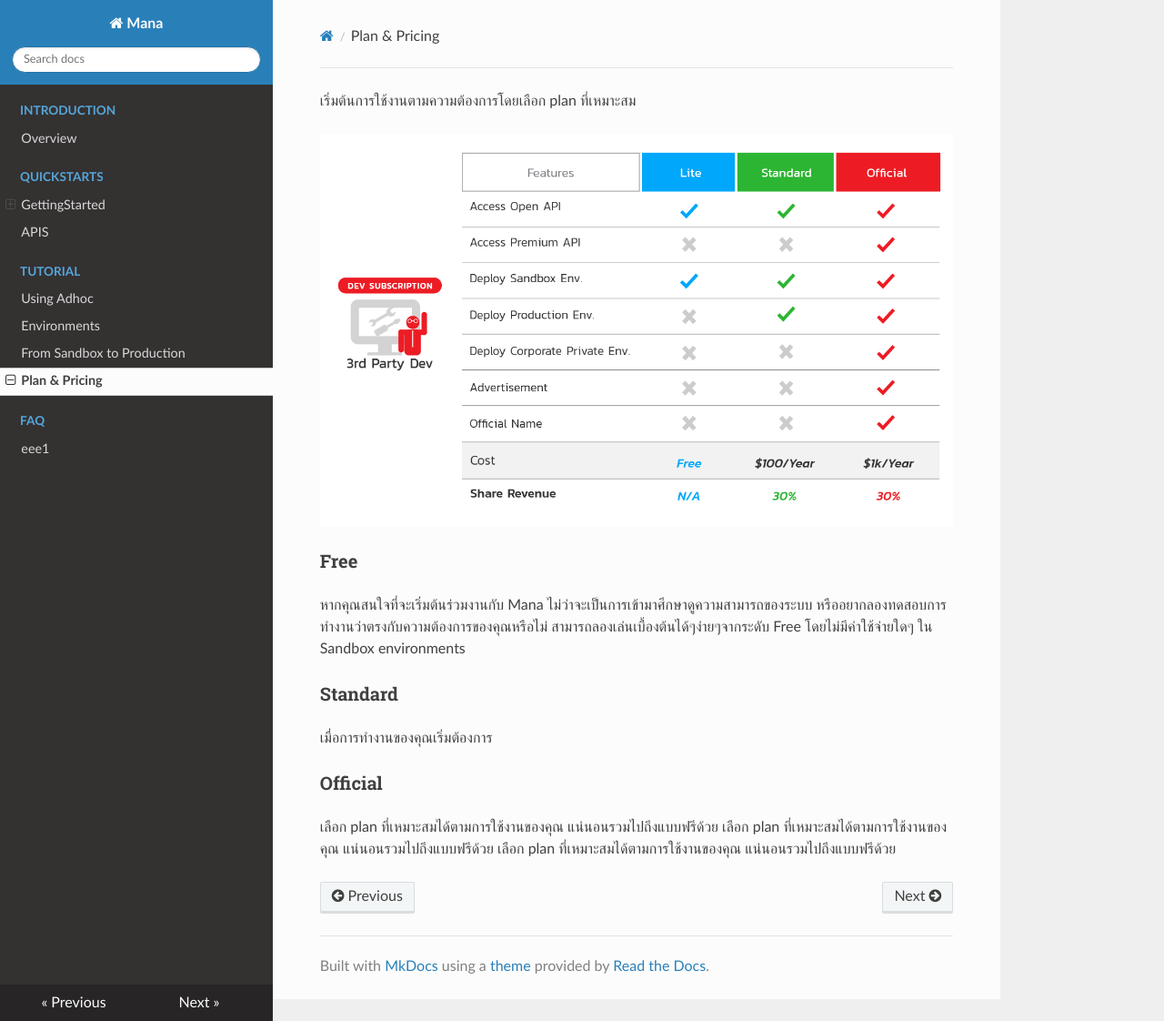
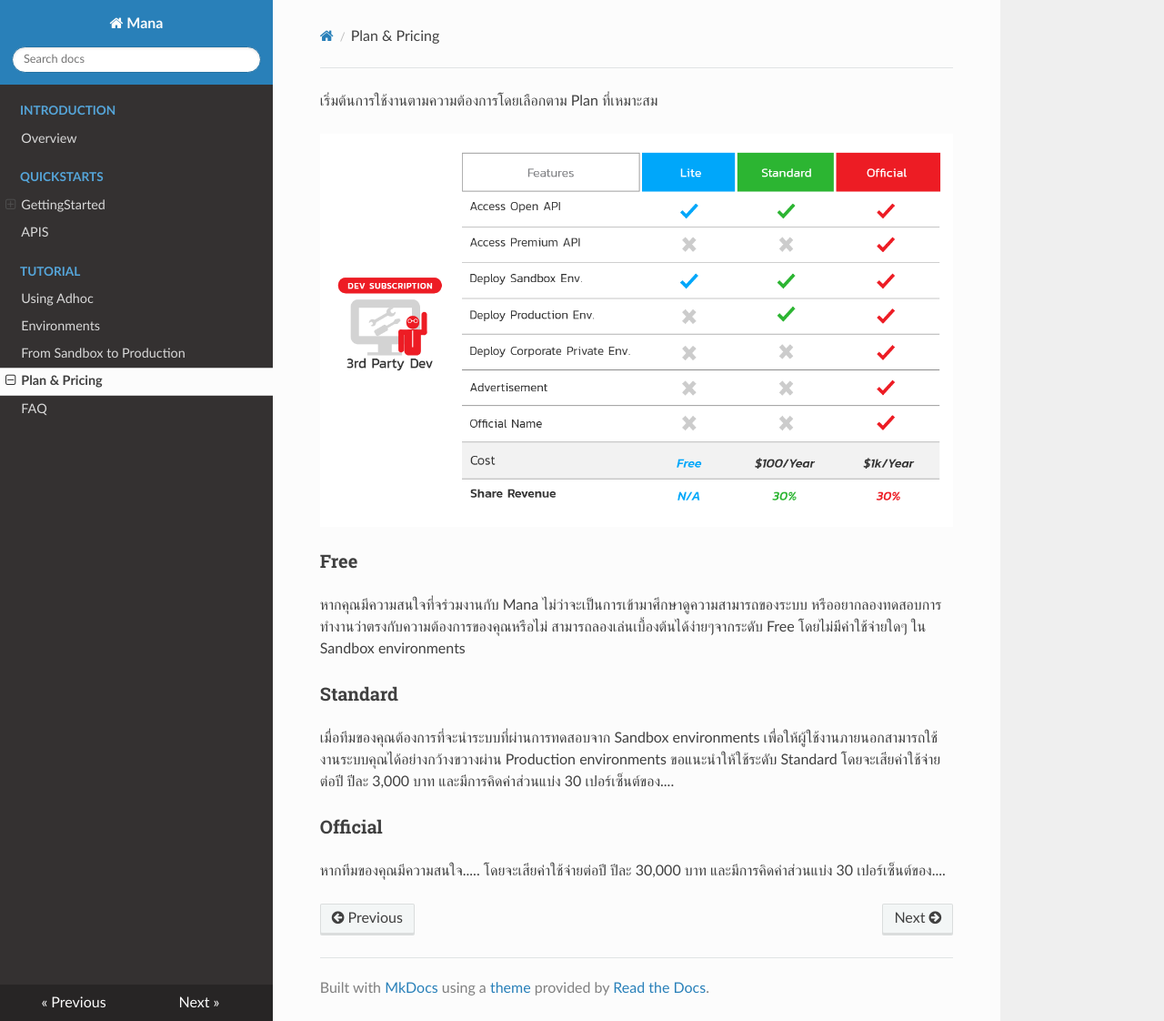
Before and after one commit to group-thes/doc-mana-dev, an MkDocs documentation site: the page built from docs/Plan&Pricing/Plan&Pricing.md, in a window 1280 px wide and 1122 px high. Shown: the whole window at 91% size. Built offline with MkDocs 1.6.1, drawn with Linux system fonts in a browser that asks for light colours; nearby versions of some CDN libraries.

Commit message:
add detail in official tier

```diff
--- a/docs/Plan&Pricing/Plan&Pricing.md
+++ b/docs/Plan&Pricing/Plan&Pricing.md
@@ -1,14 +1,13 @@
-เริ่มต้นการใช้งานตามความต้องการโดยเลือก plan ที่เหมาะสม
+เริ่มต้นการใช้งานตามความต้องการโดยเลือกตาม Plan ที่เหมาะสม
 
 ![a](../img/PlanPricing/PlanCompare.png)
 
 ### Free
-หากคุณสนใจที่จะเริ่มต้นร่วมงานกับ Mana ไม่ว่าจะเป็นการเข้ามาศึกษาดูความสามารถของระบบ หรืออยากลองทดสอบการทำงานว่าตรงกับความต้องการของคุณหรือไม่ สามารถลองเล่นเบื้องต้นได้ๆง่ายๆจากระดับ Free โดยไม่มีค่าใช้จ่ายใดๆ ใน Sandbox environments
+หากคุณมีความสนใจที่จร่วมงานกับ Mana ไม่ว่าจะเป็นการเข้ามาศึกษาดูความสามารถของระบบ หรืออยากลองทดสอบการทำงานว่าตรงกับความต้องการของคุณหรือไม่ สามารถลองเล่นเบื้องต้นได้ง่ายๆจากระดับ Free โดยไม่มีค่าใช้จ่ายใดๆ ใน Sandbox environments
 
 ### Standard
-เมื่อการทำงานของคุณเริ่มต้องการ
+เมื่อทีมของคุณต้องการที่จะนำระบบที่ผ่านการทดสอบจาก Sandbox environments เพื่อให้ผู้ใช้งานภายนอกสามารถใช้งานระบบคุณได้อย่างกว้างขวางผ่าน Production environments ขอแนะนำให้ใช้ระดับ Standard โดยจะเสียค่าใช้จ่ายต่อปี ปีละ 3,000 บาท และมีการคิดค่าส่วนแบ่ง 30 เปอร์เซ็นต์ของ....
 
 ### Official
-เลือก plan ที่เหมาะสมได้ตามการใช้งานของคุณ แน่นอนรวมไปถึงแบบฟรีด้วย
-เลือก plan ที่เหมาะสมได้ตามการใช้งานของคุณ แน่นอนรวมไปถึงแบบฟรีด้วย
-เลือก plan ที่เหมาะสมได้ตามการใช้งานของคุณ แน่นอนรวมไปถึงแบบฟรีด้วย
+หากทีมของคุณมีความสนใจ.....
+โดยจะเสียค่าใช้จ่ายต่อปี ปีละ 30,000 บาท และมีการคิดค่าส่วนแบ่ง 30 เปอร์เซ็นต์ของ....
--- a/mkdocs.yml
+++ b/mkdocs.yml
@@ -13,6 +13,5 @@
         - Environments: Tutorial/Environments.md
         - From Sandbox to Production: Tutorial/FromSandbox2Production.md
     - Plan & Pricing: 'Plan&Pricing/Plan&Pricing.md'
-    - FAQ:
-        - eee1: 'FAQ/faq.md'
+    - FAQ: 'FAQ/faq.md'
 theme: readthedocs
```
Also changed, not shown: docs/Tutorial/Adhoc.md (+1 -1 lines), docs/Tutorial/Environments.md (+0 -2 lines).
